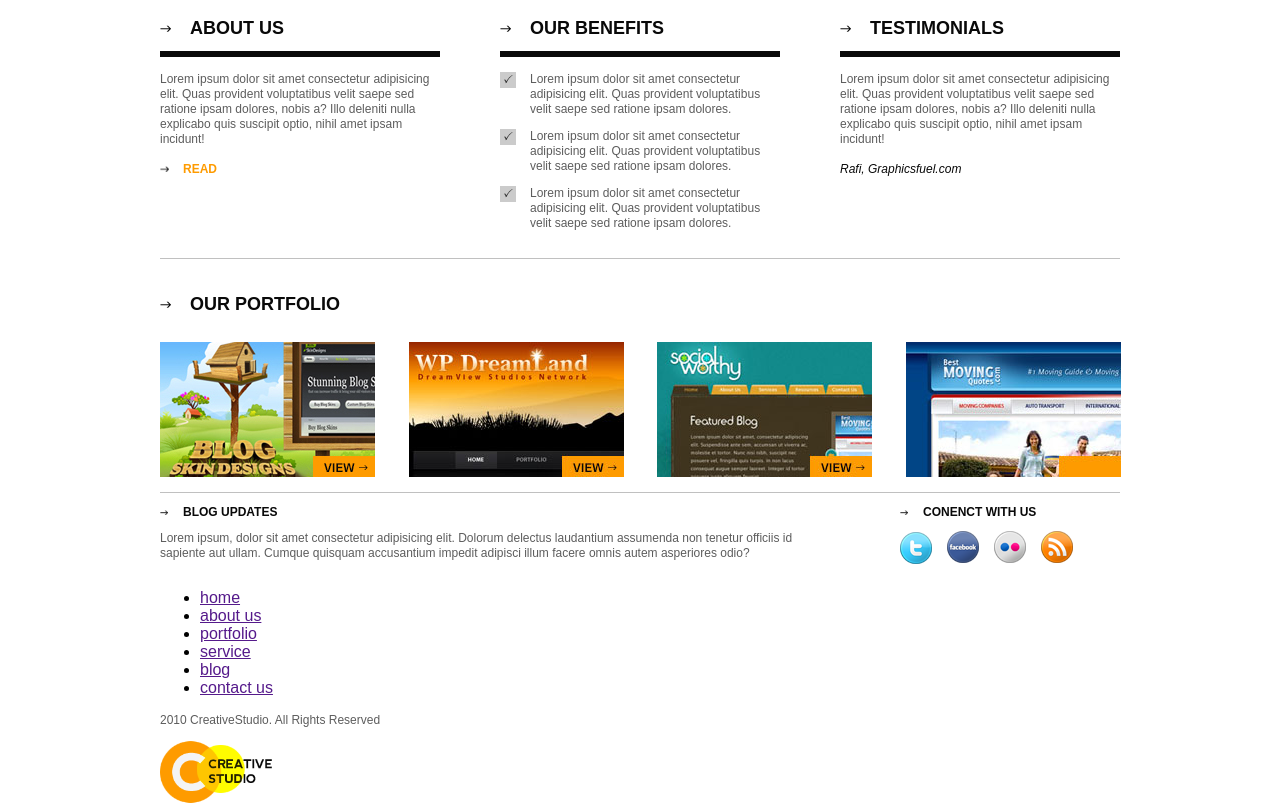
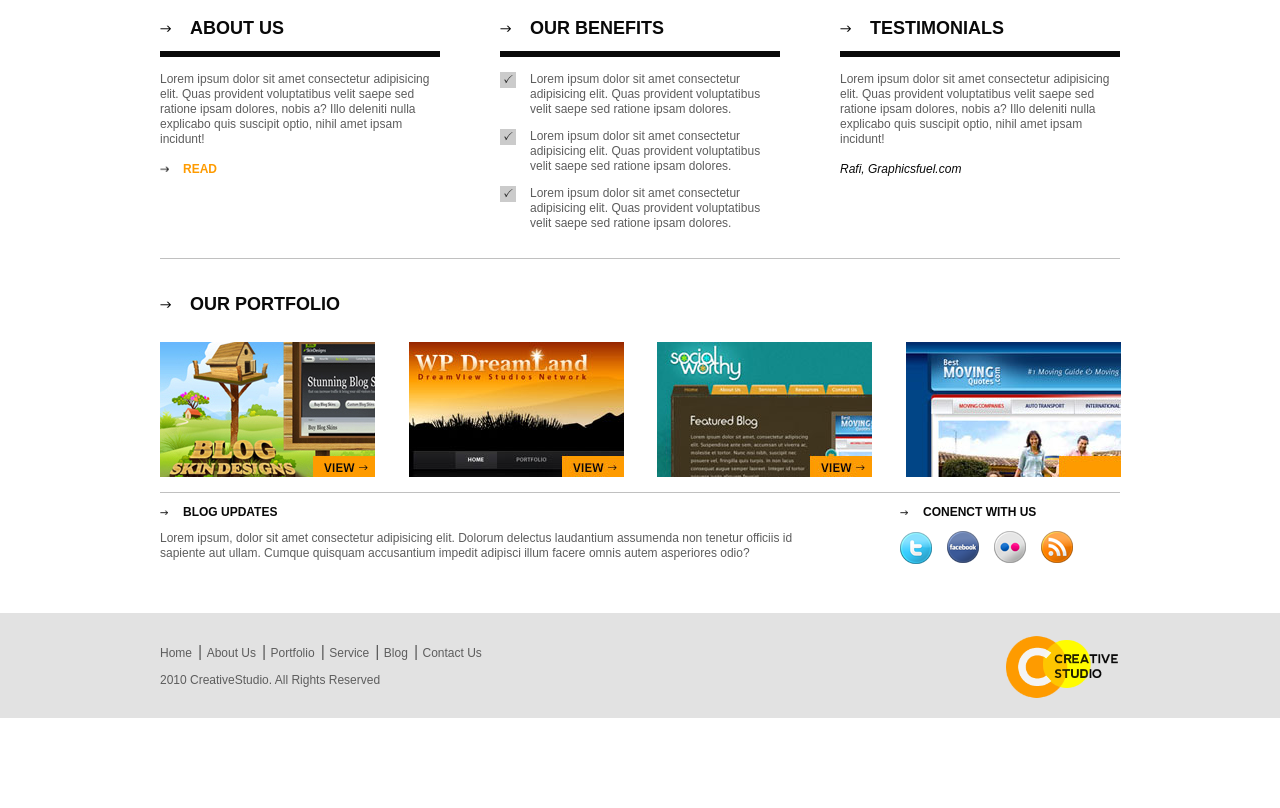
Before and after one commit to vieyraurena/estructura-HTML, a plain HTML site: page index.html in a window 1280 px wide. Shown: the part 598-1406 px from the top of the page. After the commit the page ends 1316 px from the top, so only its background shows below. Drawn offline with Linux system fonts and the light colour scheme.

Commit message:
Agrego estilos al footer

```diff
--- a/css/styles.css
+++ b/css/styles.css
@@ -120,6 +120,10 @@ p {
   font-size: 12px;
 }
 
+#nav-list a:hover{
+  color: #090909;
+}
+
 /*info-content*/
 
 .box {
@@ -167,7 +171,6 @@ p {
 }
 
 /*blog-updates*/
-
 .updates{
   width: 658px;
   float: left;
@@ -190,3 +193,52 @@ p {
 .connect-red + .connect-red {
   margin-left: 15px;
 }
+
+
+/*footer*/
+
+#footer{
+  background-color: #e2e2e2;
+  padding: 30px 0;
+  margin: 40px 0 0 0;
+}
+
+#footer .container {
+  position: relative;
+}
+
+#footer p {
+  margin-bottom: 0;
+}
+
+.footer-list {
+  list-style: none;
+  text-transform: capitalize;
+  padding: 0;
+  margin: 0;
+}
+
+.footer-list li {
+  float: left;
+}
+
+.footer-list li + li::before {
+  content: "|";
+  color: #5d5d5d;
+}
+
+.footer-list li + li {
+  margin-left: 6px;
+}
+
+.footer-list a {
+  text-decoration: none;
+  font-size: 12px;
+  color: #5d5d5d;
+}
+
+.footer-logo {
+  position: absolute;
+  right: 0;
+  top: -8px;
+}
```
